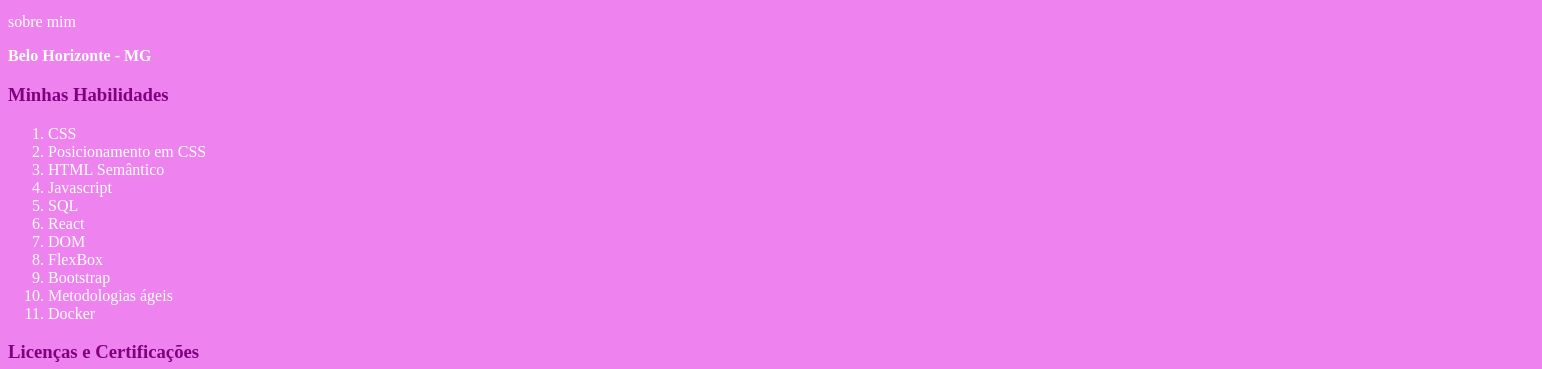
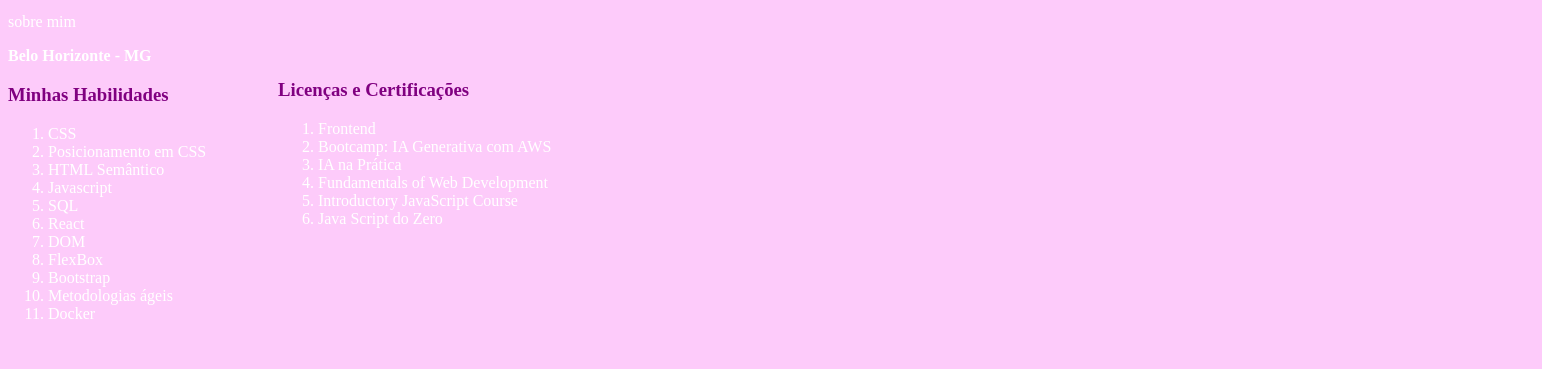
Before and after one commit to thaisnascimento2308/thaisnascimento2308, a plain HTML site: page index.html in a window 1280 px wide. Shown: the part 387-756 px from the top of the page, 1542 px wide, since content can reach past the window. Drawn offline with Linux system fonts and the light colour scheme.

Commit message:
Adicionando estilo

```diff
--- a/index.html
+++ b/index.html
@@ -4,25 +4,8 @@
     <meta charset="UTF-8">
     <meta name="viewport" content="width=device-width, initial-scale=1.0">
     <title>Portfólio Web</title>
+    <link rel="stylesheet" type="text/css" href="style.css">
 </head>
-
-<Style>
-  h1 {
-    font-size: 25px;
-    color: purple;
-  }
-
-h3 {
-  color: purple;
-}
-
-body {
-  background-color: violet;
-  color: white;
-  position:static;
-}
-
-</Style>
 
 <body>
 
@@ -51,6 +34,7 @@ body {
         <li class="Docker">Docker</li>
       </ol>
 
+  <div>
     <h3>Licenças e Certificações</h3>
     <ol>
       <li class="Frontend">Frontend</li>
@@ -60,6 +44,7 @@ body {
       <li class="Introductory JavaScript Course">Introductory JavaScript Course</li>
       <li class="Java Script do Zero">Java Script do Zero</li>
     </ol>
+  </div>
 
     <a href="#minha-foto">Minha foto</a><br>
     <a href="#sobre-mim">Sobre mim</a><br>
--- /dev/null
+++ b/style.css
@@ -0,0 +1,21 @@
+
+h1 {
+  font-size: 25px;
+  color: purple;
+  }
+
+h3 {
+  color: purple;
+}
+
+body {
+  background-color: #fdcbfa;
+  color: white;
+  width: auto;
+}
+
+div {
+  position: relative;
+  left: 270px;
+  top: -262px;
+}
```
